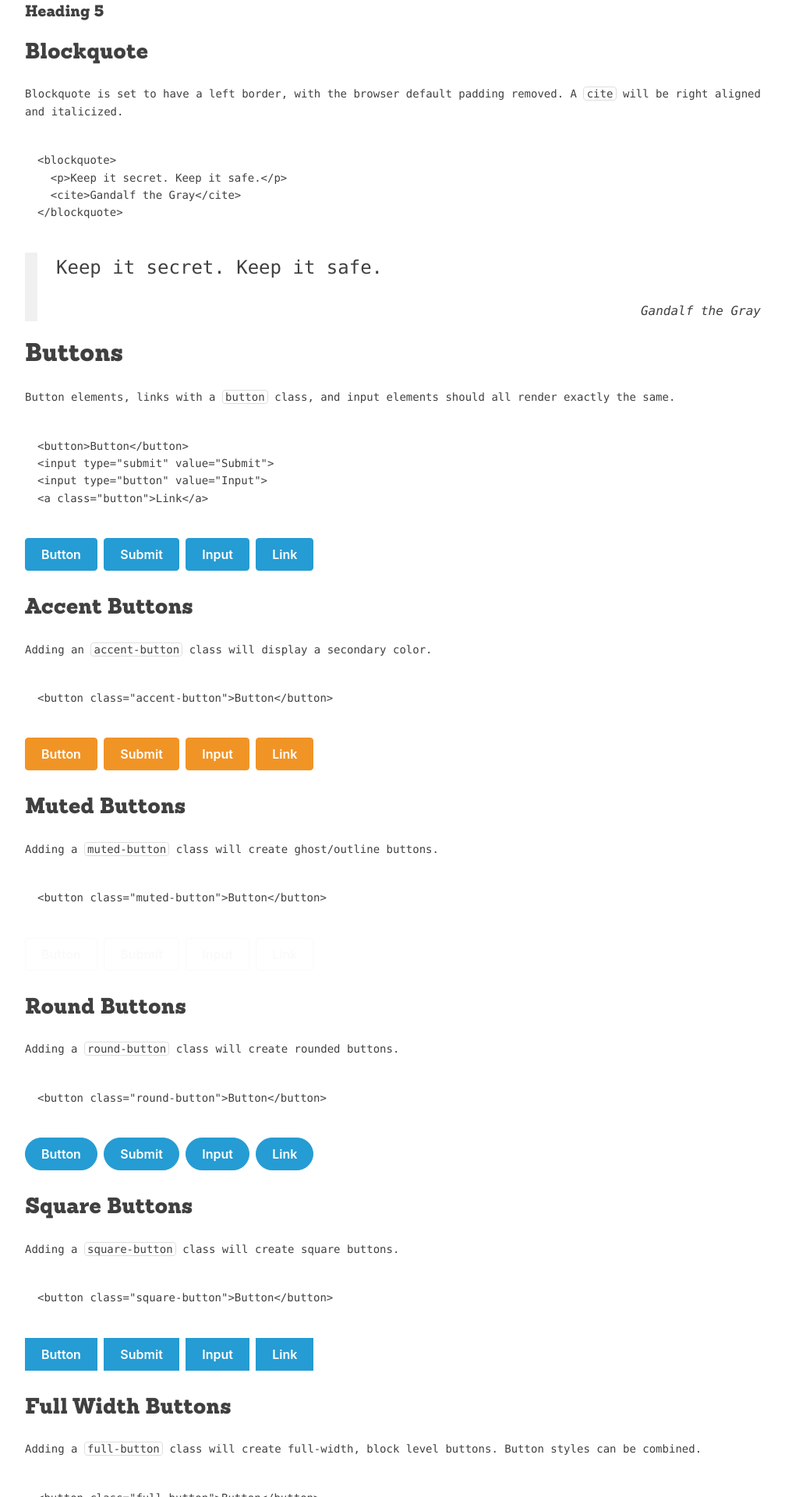
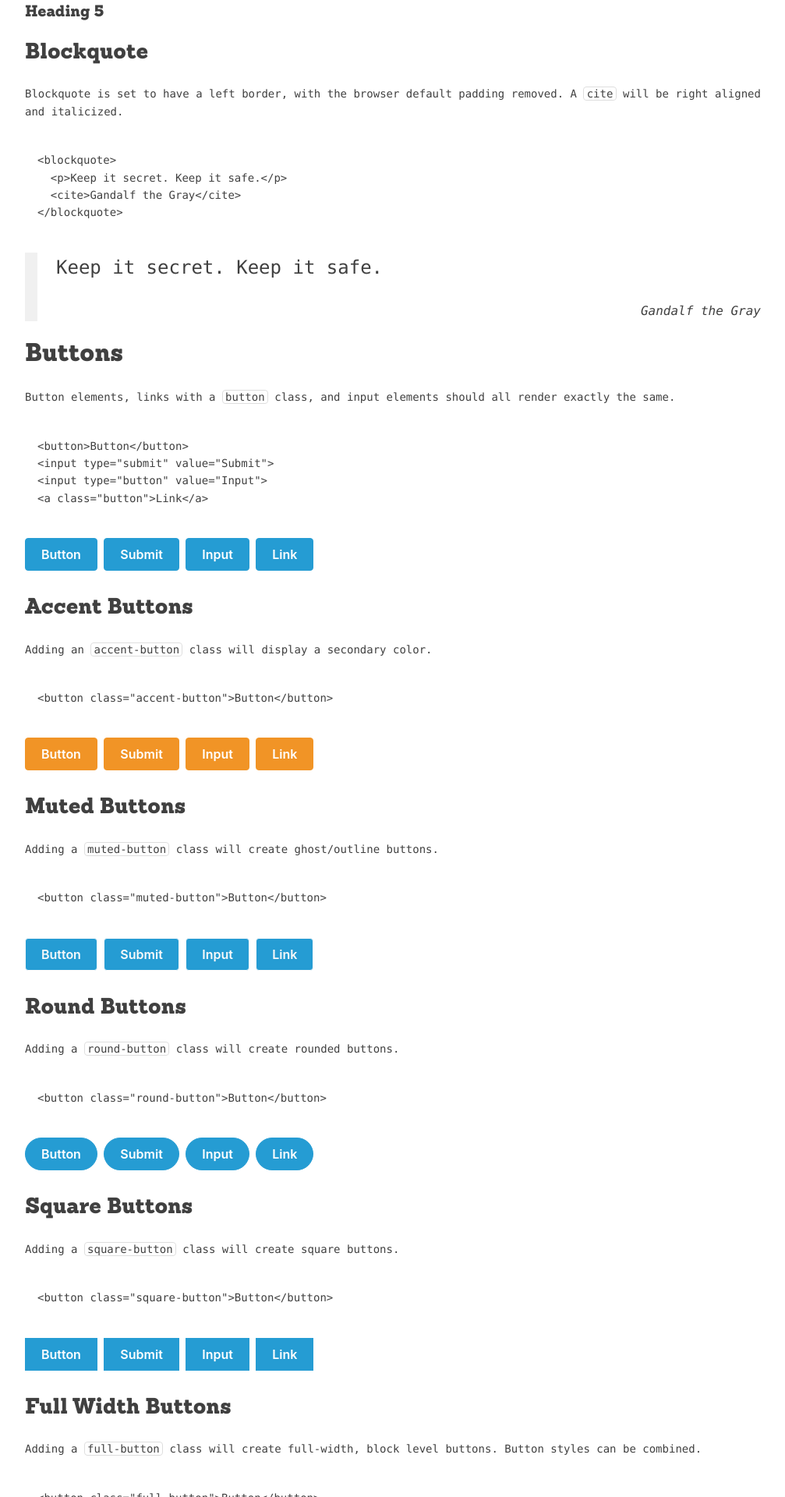
Before and after one commit to woodcox/city-jekyll, a Jekyll site: the page built from index.md, in a window 1280 px wide. Shown: the part 4480-6400 px from the top of the page at 78% size, without its empty margins (124-1131 px from the left). Built offline with Jekyll 4.4.1, drawn with Linux system fonts in a browser that asks for light colours; nearby versions of some CDN libraries.

Commit message:
Update _buttons.scss

```diff
--- a/_sass/components/_buttons.scss
+++ b/_sass/components/_buttons.scss
@@ -77,7 +77,6 @@ a.accent-button {
 // Muted buttons
 .muted-button,
 a.muted-button {
-  background: $muted-background;
   background-image: linear-gradient(45deg, $muted-background-hover 50%, transparent 50%);
   background-position: 100%;
   background-size: 400%;
```
